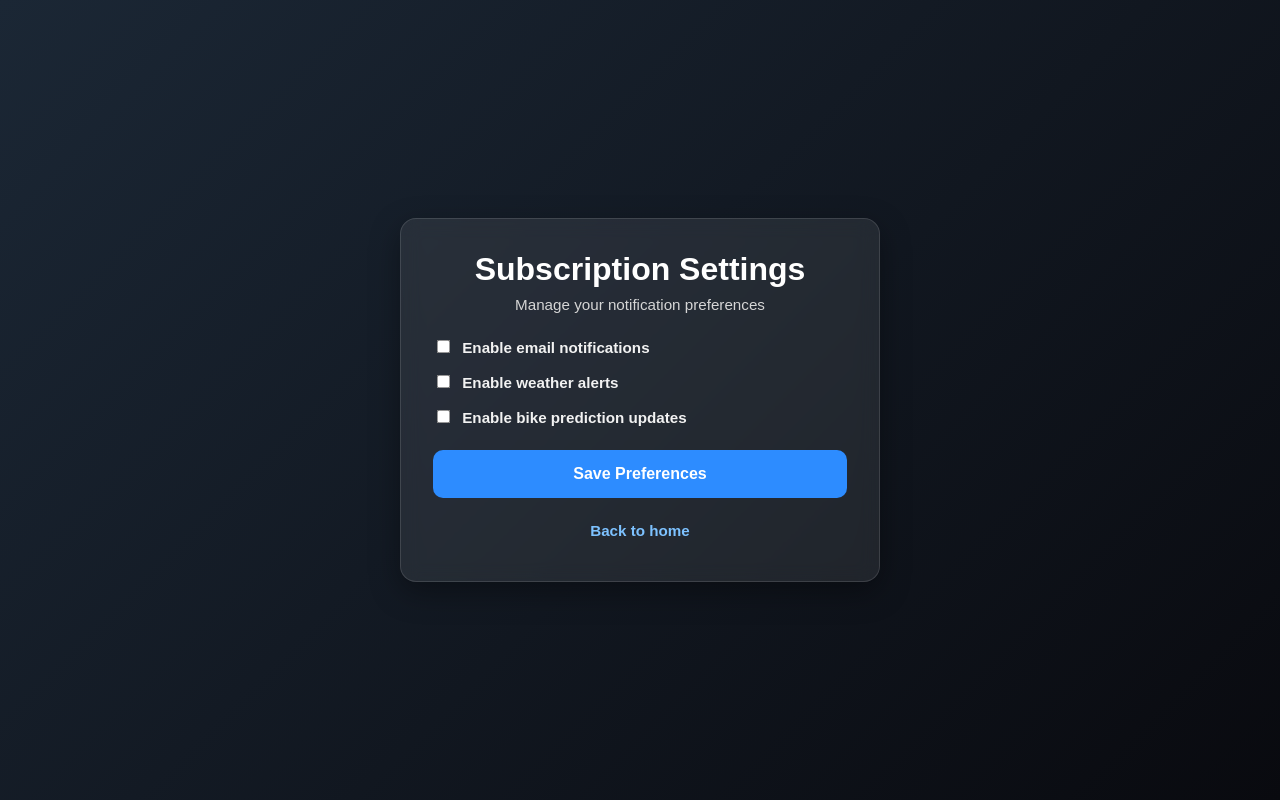
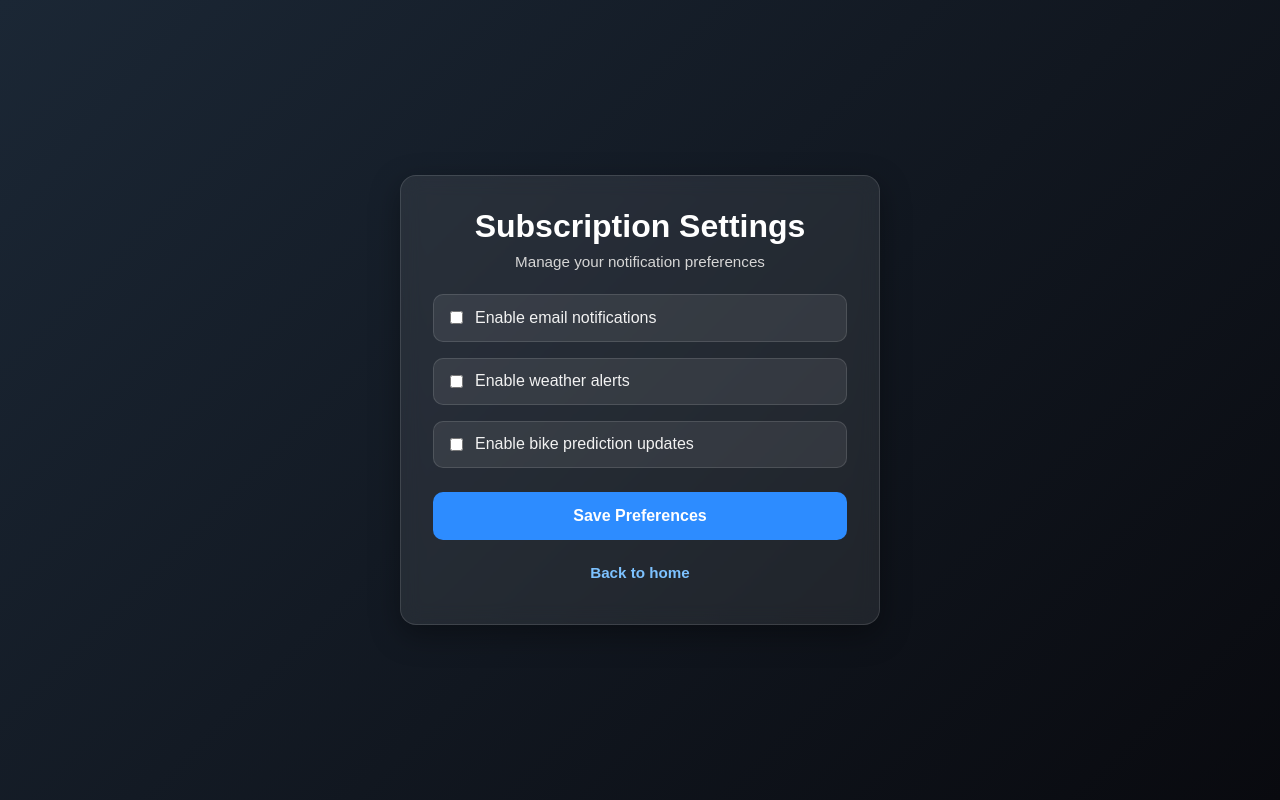
Before and after one commit to chukwuemekanwoke-jpg/se_group10_app, a Flask app: page /subscription in a window 1280 px wide. Run offline with Flask 3, Linux system fonts and the light colour scheme; the visitor is signed in with stand-in values (Sample User, id 1); parts of the project's set-up code (start-up, migrations or seed data) failed here and were passed over.

Commit message:
Update subscription.html

```diff
--- a/app/templates/subscription.html
+++ b/app/templates/subscription.html
@@ -32,36 +32,32 @@
             <form class="login-form" method="POST" action="{{ url_for('main.subscription_page') }}">
                 <input type="hidden" name="csrf_token" value="{{ csrf_token }}">
 
-                <div class="form-group">
-                    <label>
+                <div class="subscription-options">
+                    <label class="subscription-option">
                         <input
                             type="checkbox"
                             name="email_notifications"
                             {% if preferences and preferences.email_notifications %}checked{% endif %}
                         >
-                        Enable email notifications
+                        <span>Enable email notifications</span>
                     </label>
-                </div>
 
-                <div class="form-group">
-                    <label>
+                    <label class="subscription-option">
                         <input
                             type="checkbox"
                             name="weather_alerts"
                             {% if preferences and preferences.weather_alerts %}checked{% endif %}
                         >
-                        Enable weather alerts
+                        <span>Enable weather alerts</span>
                     </label>
-                </div>
 
-                <div class="form-group">
-                    <label>
+                    <label class="subscription-option">
                         <input
                             type="checkbox"
                             name="prediction_updates"
                             {% if preferences and preferences.prediction_updates %}checked{% endif %}
                         >
-                        Enable bike prediction updates
+                        <span>Enable bike prediction updates</span>
                     </label>
                 </div>
 
```
